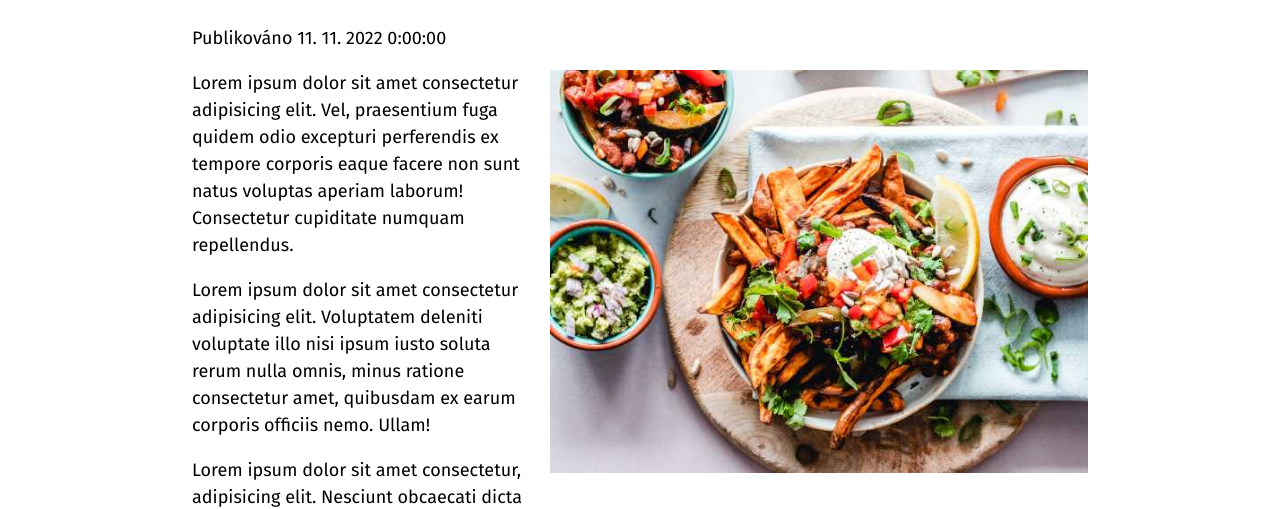
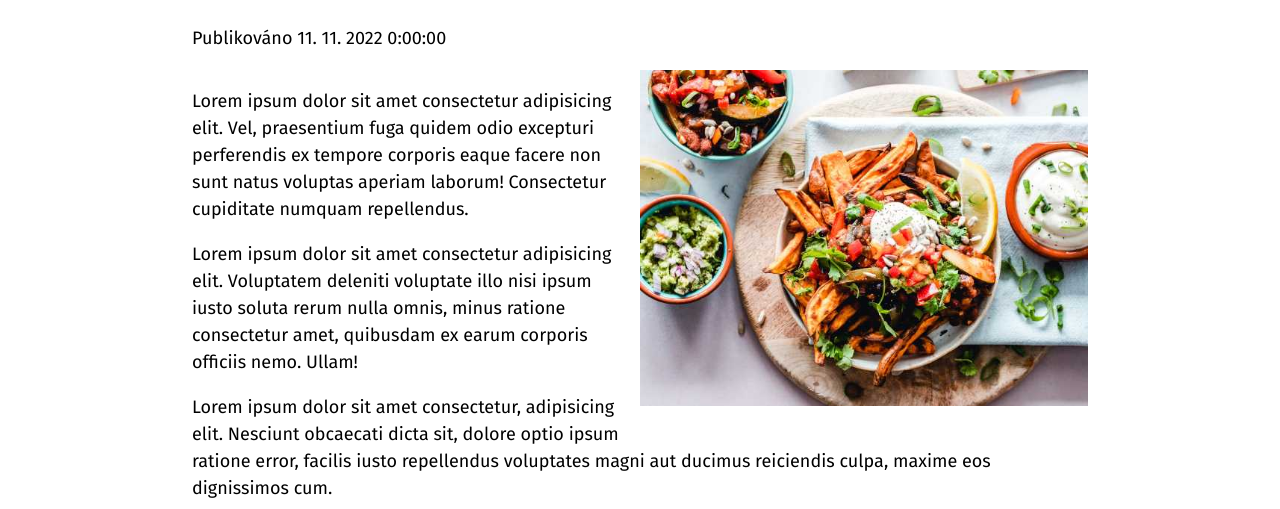
Before and after one commit to DanielaBiolek/total.lokal, an Eleventy site: page blog/blog4.html in a window 1280 px wide. Shown: the part 313-822 px from the top of the page. Built offline with nearby package versions, Linux system fonts and the light colour scheme; Eleventy itself is replaced by a stand-in of ours; files that its build step writes are made by us from their sources.

Commit message:
overflow blog obr

```diff
--- a/SCSS/_blog.scss
+++ b/SCSS/_blog.scss
@@ -26,7 +26,13 @@
         max-width: 60%;
     }
 
-    .blog__obsah {
+    .blog__overflowbox {
         overflow: auto;
     }
 }
+
+@media screen and (min-width: 1200px) {
+    .blog__img {
+        max-width: 50%;
+    }
+}
--- a/blog/blog4.html
+++ b/blog/blog4.html
@@ -13,15 +13,17 @@ date: 2022-11-11
 
 <div class="blog__obsah text--size">
 
-    <img class="blog__img" src="/images/maximg1.JPG" alt="Obrazek">
+    <div class="blog__overflowbox">
+        <img class="blog__img" src="/images/maximg1.JPG" alt="Obrazek">
 
-    <p>Lorem ipsum dolor sit amet consectetur adipisicing elit. Vel, praesentium fuga quidem odio excepturi perferendis ex tempore corporis eaque facere non sunt natus voluptas aperiam laborum! Consectetur cupiditate numquam repellendus.</p>
+        <p>Lorem ipsum dolor sit amet consectetur adipisicing elit. Vel, praesentium fuga quidem odio excepturi perferendis ex tempore corporis eaque facere non sunt natus voluptas aperiam laborum! Consectetur cupiditate numquam repellendus.</p>
 
-    <p>Lorem ipsum dolor sit amet consectetur adipisicing elit. Voluptatem deleniti voluptate illo nisi ipsum iusto soluta rerum nulla omnis, minus ratione consectetur amet, quibusdam ex earum corporis officiis nemo. Ullam!</p>
+        <p>Lorem ipsum dolor sit amet consectetur adipisicing elit. Voluptatem deleniti voluptate illo nisi ipsum iusto soluta rerum nulla omnis, minus ratione consectetur amet, quibusdam ex earum corporis officiis nemo. Ullam!</p>
 
-    <p>Lorem ipsum dolor sit amet consectetur, adipisicing elit. Nesciunt obcaecati dicta sit, dolore optio ipsum ratione error, facilis iusto repellendus voluptates magni aut ducimus reiciendis culpa, maxime eos dignissimos cum.</p>
+        <p>Lorem ipsum dolor sit amet consectetur, adipisicing elit. Nesciunt obcaecati dicta sit, dolore optio ipsum ratione error, facilis iusto repellendus voluptates magni aut ducimus reiciendis culpa, maxime eos dignissimos cum.</p>
 
-    <p>Lorem ipsum dolor sit amet, consectetur adipisicing elit. Nemo beatae ratione libero suscipit facilis eum hic culpa saepe vitae perferendis exercitationem, doloribus, dolores, minima quo accusamus debitis eligendi dolorem nesciunt?</p>
+        <p>Lorem ipsum dolor sit amet, consectetur adipisicing elit. Nemo beatae ratione libero suscipit facilis eum hic culpa saepe vitae perferendis exercitationem, doloribus, dolores, minima quo accusamus debitis eligendi dolorem nesciunt?</p>
+    </div>
 
     <div class="blog__varovani">
         <p>Nikdy nepožívejte houby ani rostliny, u kterých si nejste stoprocentně jistí, že je dokážete správně určit. Vždy si zjistěte, jestli se houba či rostlina dá s něčím jedovatým zaměnit a při určování dbejte na detaily.</p>
```
Also changed, not shown: blog/blog5.html (+7 -5 lines), blog/blog6.html (+7 -5 lines), blog/hrib-peprny.html (+2 -0 lines), blog/jak-na-kvasenou-zeleninu.html (+7 -5 lines), blog/jak-pestovat-vlastni-bylinky.html (+7 -5 lines), css/style.css, 1 other file.
